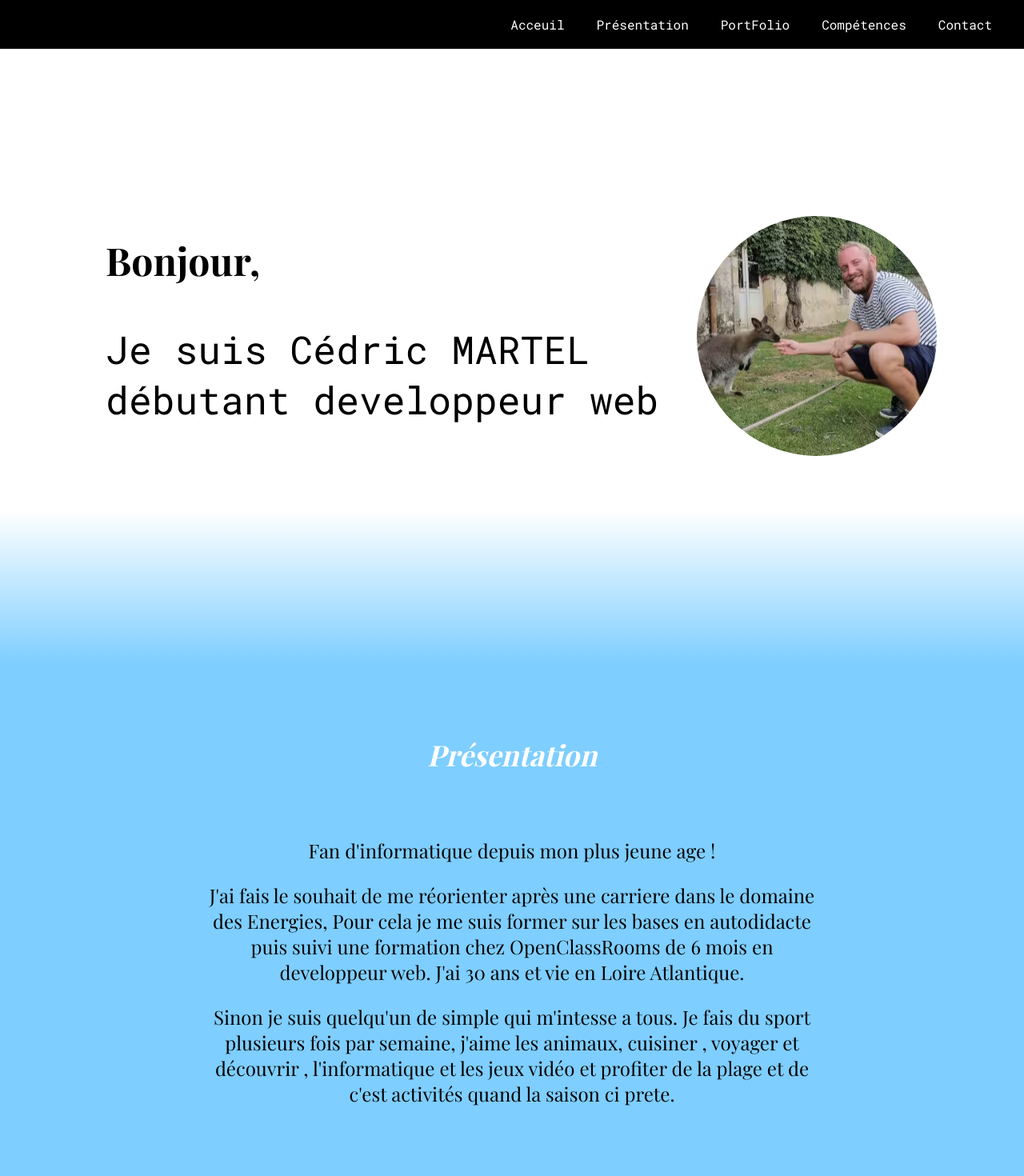
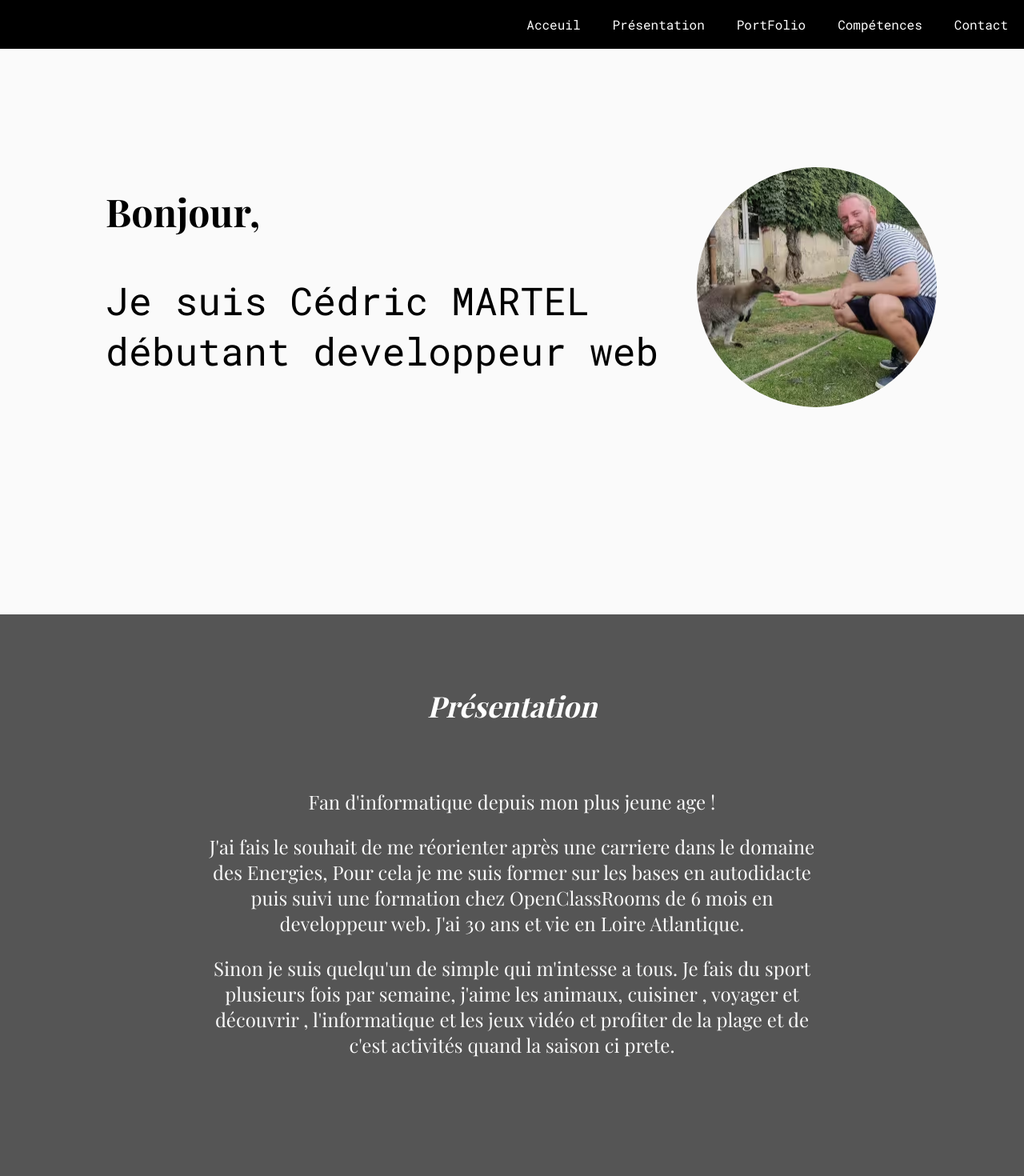
Before and after one commit to azotaz/Portfolio, a React (Create React App) app: page / in a window 1280 px wide. Shown: the top 1470 px of the page at 80% size. Built offline with nearby package versions, Linux system fonts and the light colour scheme; a web font is replaced by a local one.

Commit message:
test couleur

```diff
--- a/src/app.scss
+++ b/src/app.scss
@@ -6,8 +6,13 @@ body {
 
 
 header {
+    max-width: 1440px;
+    position: fixed;
+    top: 0;
     background-color: black;
-    padding: 20px;
+    padding-top: 20px;
+    padding-bottom: 20px;
+    width: 100%;
 }
 .Link {
 text-align: right;
@@ -27,8 +32,7 @@ padding: 20px;
 
 
 .Acceuil {
-    background: rgb(0,0,0);
-    background: linear-gradient(180deg, rgb(255, 255, 255) 0%, rgba(255,255,255,1) 40%, rgba(255,255,255,1) 75%, rgba(126,206,255,1) 100%);
+    background: #fafafa;
     padding: 200px 50px 250px 50px;
     display: flex;
     align-items: center;
@@ -55,7 +59,7 @@ padding: 20px;
 }
 
 .Présentation {
-    background-color: #7eceff;
+    background-color: rgb(85, 85, 85);
     text-align: center;
     padding: 10px 0px 250px 0px;
     &
@@ -70,10 +74,12 @@ padding: 20px;
         font-size: 24px;
         margin-left: 20%;
         margin-right: 20%;
+        color: #fafafa;
     }
 }
 
 .Portfolio {
+    background-color: #f5f5f5;
     text-align: center;
     padding: 10px 0px 250px 0px;
      &
```
